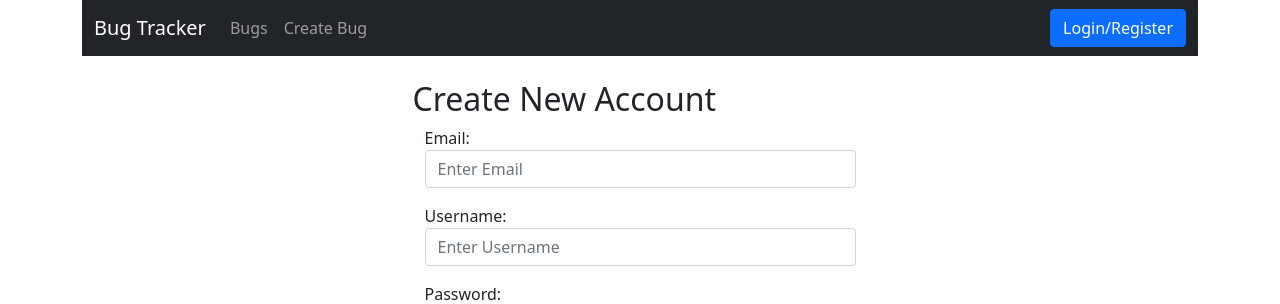
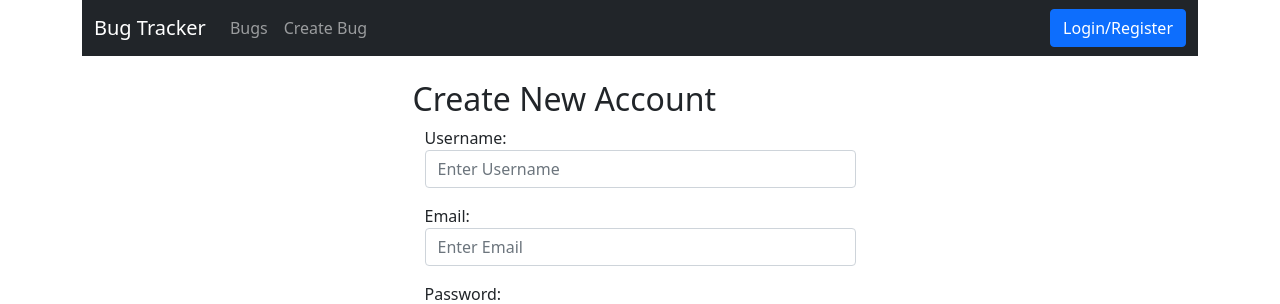
Before and after one commit to JSantos95/bug-tracker, a React (Create React App) app: page /user in a window 1280 px wide. Both pictures are taken after a click on the button "Create New?". Shown: the top 304 px of the page. Built offline with nearby package versions, Linux system fonts and the light colour scheme.

Commit message:
fix(): need to have email input not username

```diff
--- a/src/components/createUser.js
+++ b/src/components/createUser.js
@@ -39,19 +39,19 @@ const CreateUser = ({ newUser }) => {
                         {
                             isNew &&
                             <div className="mb-3">
-                                <label htmlFor="email">Email: </label>
-                                <input type="email" value={email} name="email"
-                                    className="form-control" placeholder="Enter Email"
-                                    onChange={e => setEmail(e.target.value)}
+                                <label htmlFor="username">Username: </label>
+                                <input type="text" value={username} name="username"
+                                    className="form-control" placeholder="Enter Username"
+                                    onChange={e => setUsername(e.target.value)}
                                 />
                             </div>
                         }
 
                         <div className="mb-3">
-                            <label htmlFor="username">Username: </label>
-                            <input type="text" value={username} name="username"
-                                className="form-control" placeholder="Enter Username"
-                                onChange={e => setUsername(e.target.value)}
+                            <label htmlFor="email">Email: </label>
+                            <input type="email" value={email} name="email"
+                                className="form-control" placeholder="Enter Email"
+                                onChange={e => setEmail(e.target.value)}
                             />
                         </div>
 
@@ -76,7 +76,7 @@ const CreateUser = ({ newUser }) => {
                         <div className="d-flex justify-content-between">
                             <input className="btn btn-primary" type="submit"/>
                             <button type="button" className="btn btn-link text-decoration-none" onClick={() => setNew(!isNew)}>
-                                    {isNew ? "Have An Account?" : "Create New?"}
+                                    { isNew ? "Have An Account?" : "Create New?" }
                             </button>
                         </div>
                     </form>
```
